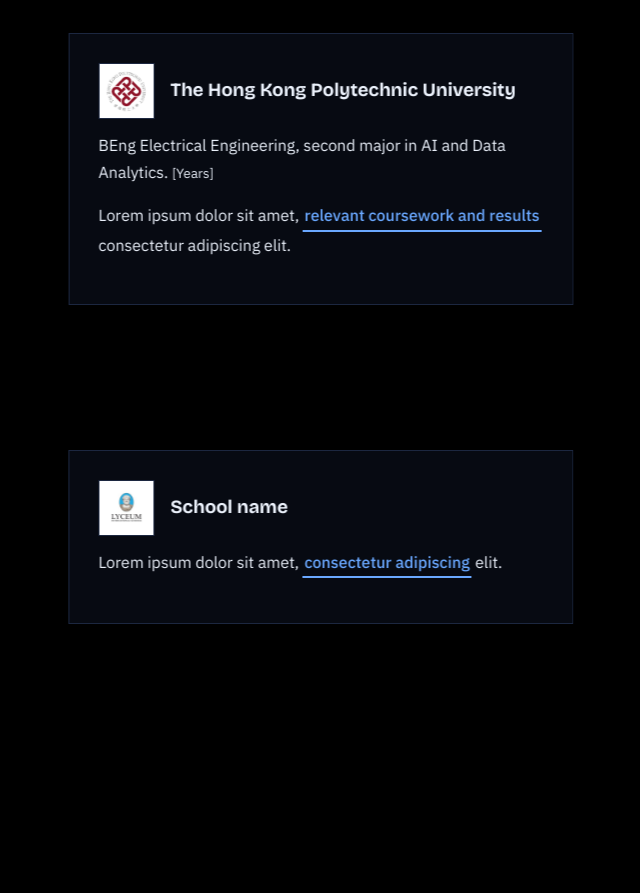
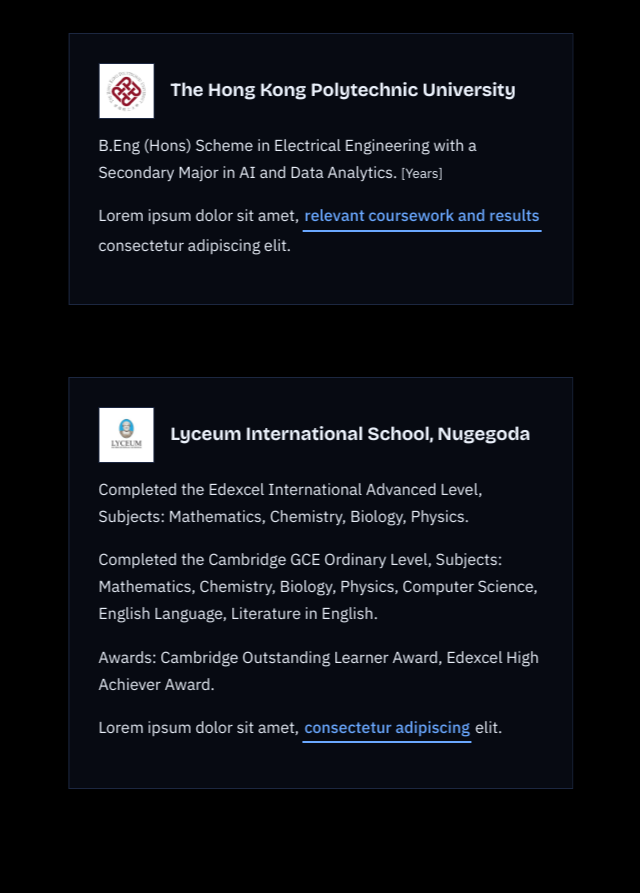
Before and after one commit to amanyoosuf/amanyoosuf.github.io, a React (Vite) app: page / in a window 1280 px wide. Shown: the part 1020-1913 px from the top of the page, without its empty margins (319-959 px from the left). Built offline with nearby package versions, Linux system fonts and the light colour scheme.

Commit message:
Update App.jsx

```diff
--- a/src/App.jsx
+++ b/src/App.jsx
@@ -58,14 +58,17 @@ export default function App() {
               <Logo file="polyu.png" alt="PolyU" />
               <h3>The Hong Kong Polytechnic University</h3>
             </div>
-            <p>BEng Electrical Engineering, second major in AI and Data Analytics. <small>[Years]</small></p>
+            <p>B.Eng (Hons) Scheme in Electrical Engineering with a Secondary Major in AI and Data Analytics. <small>[Years]</small></p>
             <p>Lorem ipsum dolor sit amet, <Hl id="ed1">relevant coursework and results</Hl> consectetur adipiscing elit.</p>
           </Story>
           <Story side="left" photos={[{ id: "ed2", file: "education-2.jpg", r: -3 }]}>
             <div className="head">
               <Logo file="lyceum.jpg" alt="High School" />
-              <h3>School name</h3>
+              <h3>Lyceum International School, Nugegoda</h3>
             </div>
+            <p>Completed the Edexcel International Advanced Level, Subjects: Mathematics, Chemistry, Biology, Physics.</p>
+            <p>Completed the Cambridge GCE Ordinary Level, Subjects: Mathematics, Chemistry, Biology, Physics, Computer Science, English Language, Literature in English.</p>
+            <p>Awards: Cambridge Outstanding Learner Award, Edexcel High Achiever Award.</p>
             <p>Lorem ipsum dolor sit amet, <Hl id="ed2">consectetur adipiscing</Hl> elit.</p>
           </Story>
         </Section>
```
